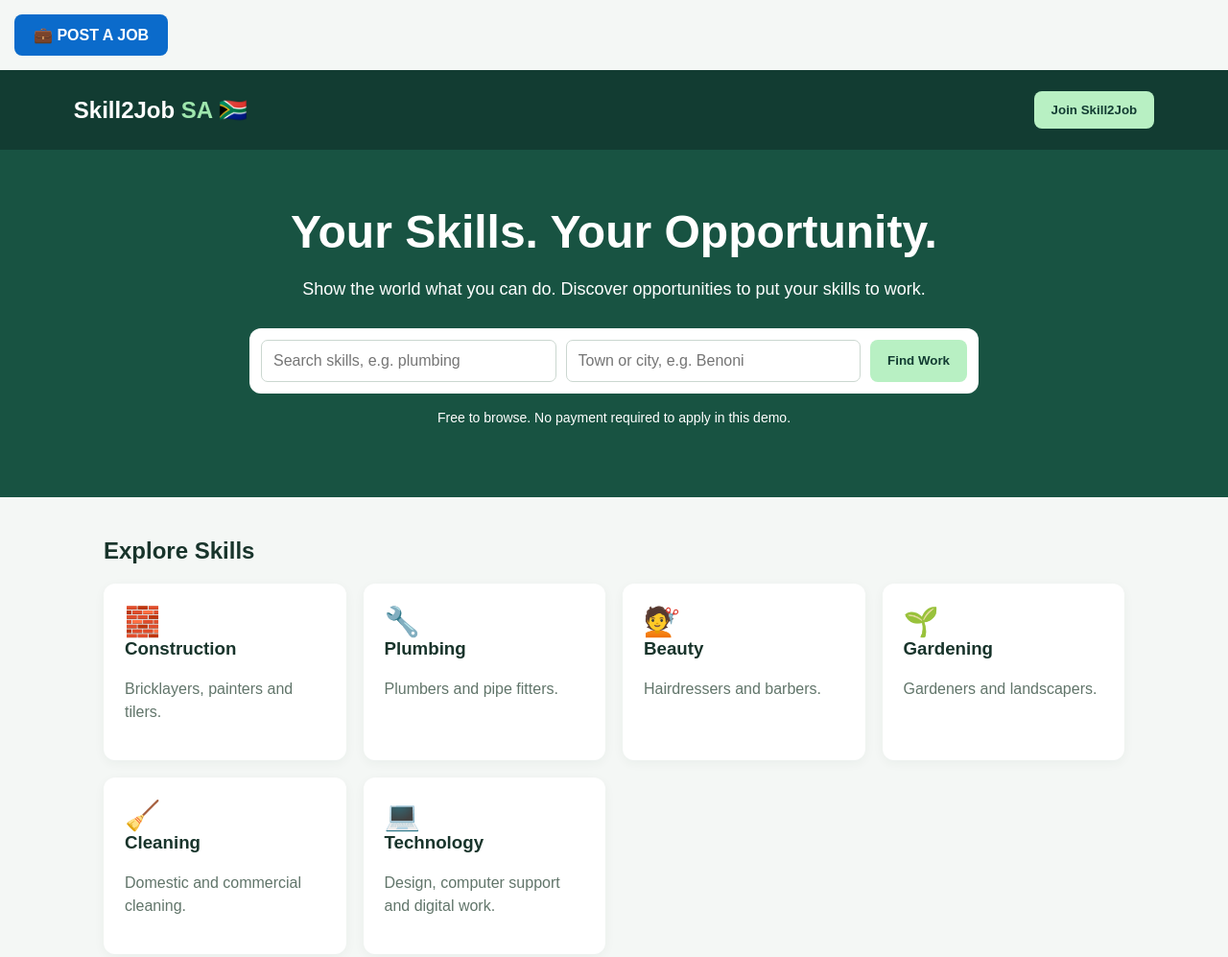
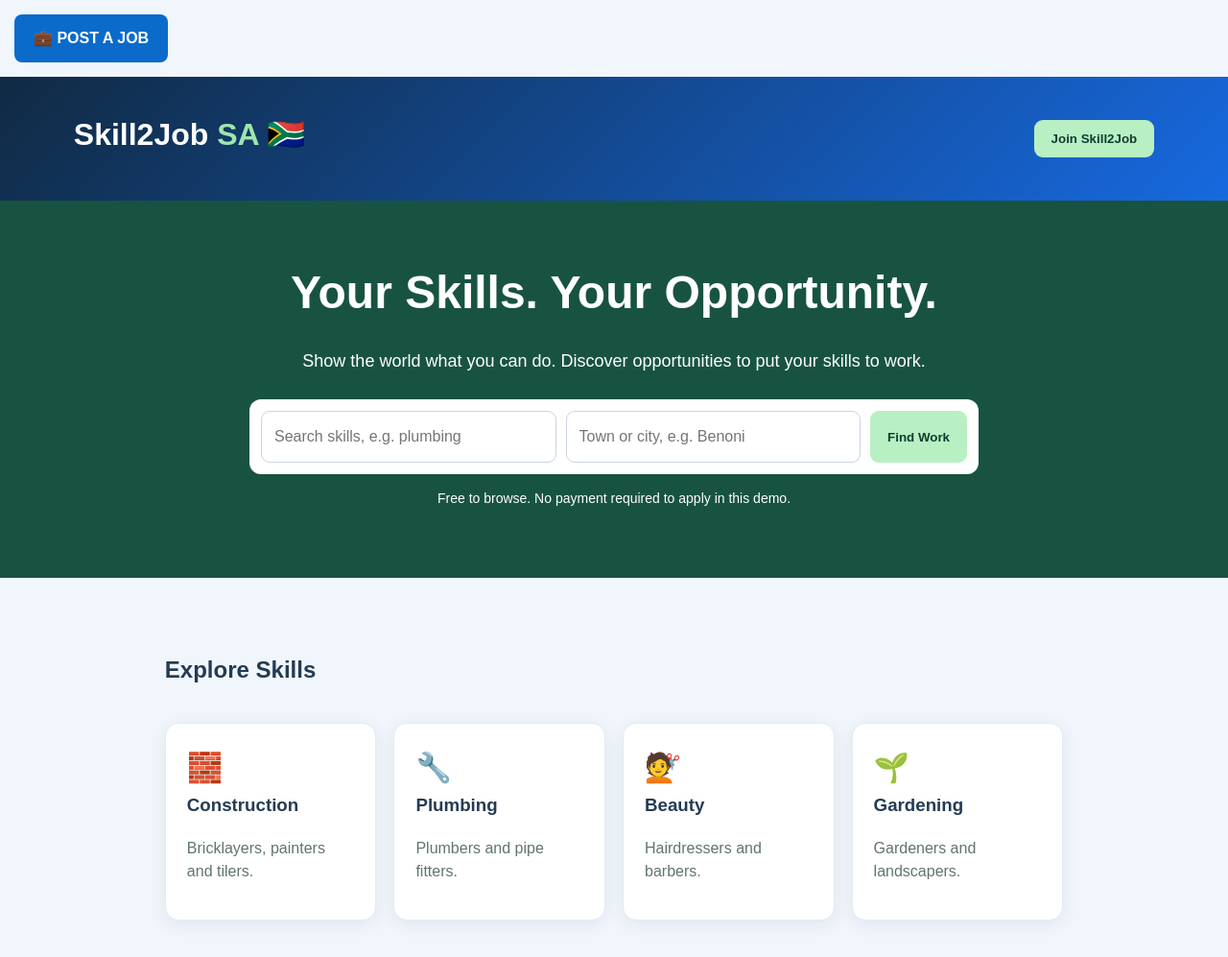
Before and after one commit to Sbongz/Skill2Job-SA, a plain HTML site: page index.html in a window 1280 px wide. Shown: the top 997 px of the page at 96% size. Drawn offline with Linux system fonts and the light colour scheme.

Commit message:
Update index.html

```diff
--- a/index.html
+++ b/index.html
@@ -114,6 +114,87 @@
       line-height: 1.7;
     }
     .hidden { display: none; }
+
+/* SKILL2JOB SA MODERN DESIGN */
+:root {
+  --navy: #102a43;
+  --blue: #1769e0;
+  --light: #f1f6fc;
+  --white: #ffffff;
+  --text: #243b53;
+}
+
+body {
+  font-family: Arial, sans-serif;
+  background: var(--light);
+  color: var(--text);
+  line-height: 1.6;
+}
+
+header {
+  background: linear-gradient(135deg, #102a43, #1769e0);
+  color: white;
+  padding: 35px 6%;
+  text-align: center;
+}
+
+header h1 {
+  font-size: 32px;
+  margin-bottom: 8px;
+}
+
+header p {
+  font-size: 17px;
+}
+
+button, a {
+  transition: 0.2s ease;
+}
+
+button, .btn {
+  border-radius: 9px;
+  font-weight: bold;
+}
+
+section {
+  padding: 35px 6%;
+}
+
+.card, .job-card, .service-card {
+  background: white;
+  border-radius: 14px;
+  padding: 22px;
+  margin: 15px 0;
+  box-shadow: 0 4px 18px rgba(16,42,67,0.08);
+  border: 1px solid #e3ebf5;
+}
+
+input, select, textarea {
+  border: 1px solid #cbd5e1;
+  border-radius: 9px;
+  padding: 13px;
+  max-width: 100%;
+}
+
+a:hover, button:hover {
+  opacity: 0.85;
+}
+
+footer {
+  background: #102a43;
+  color: white;
+}
+
+@media (max-width: 600px) {
+  header h1 {
+    font-size: 26px;
+  }
+
+  section {
+    padding: 25px 5%;
+  }
+}
+
   </style>
 </head>
 <body>
```
